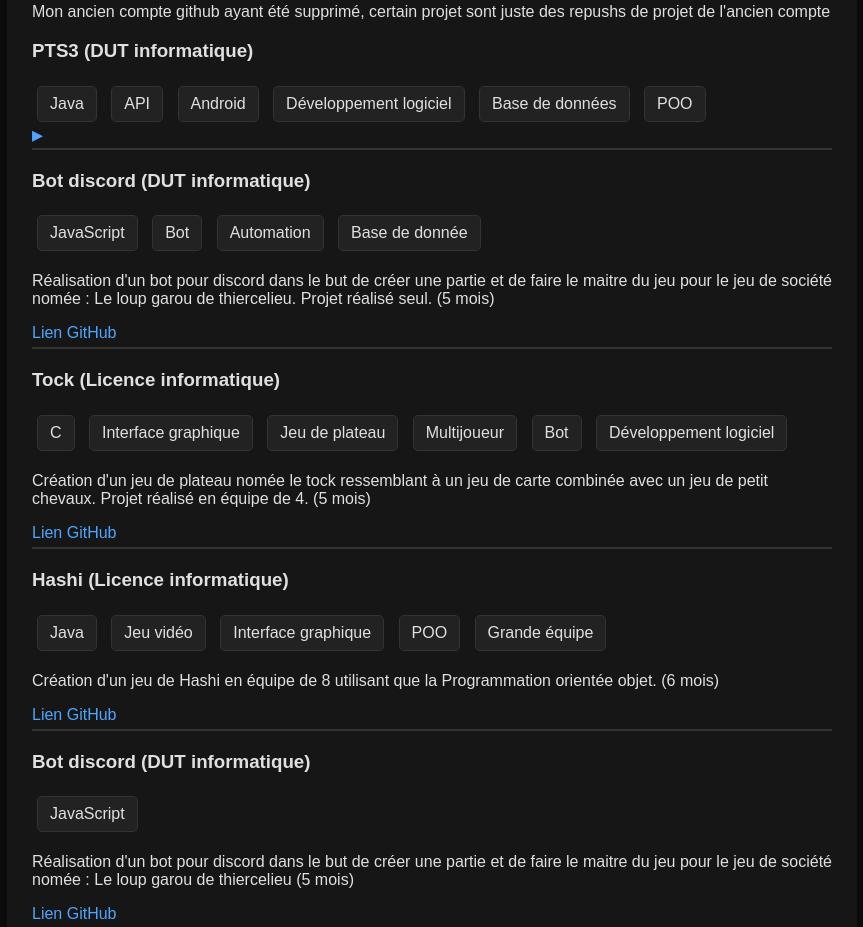
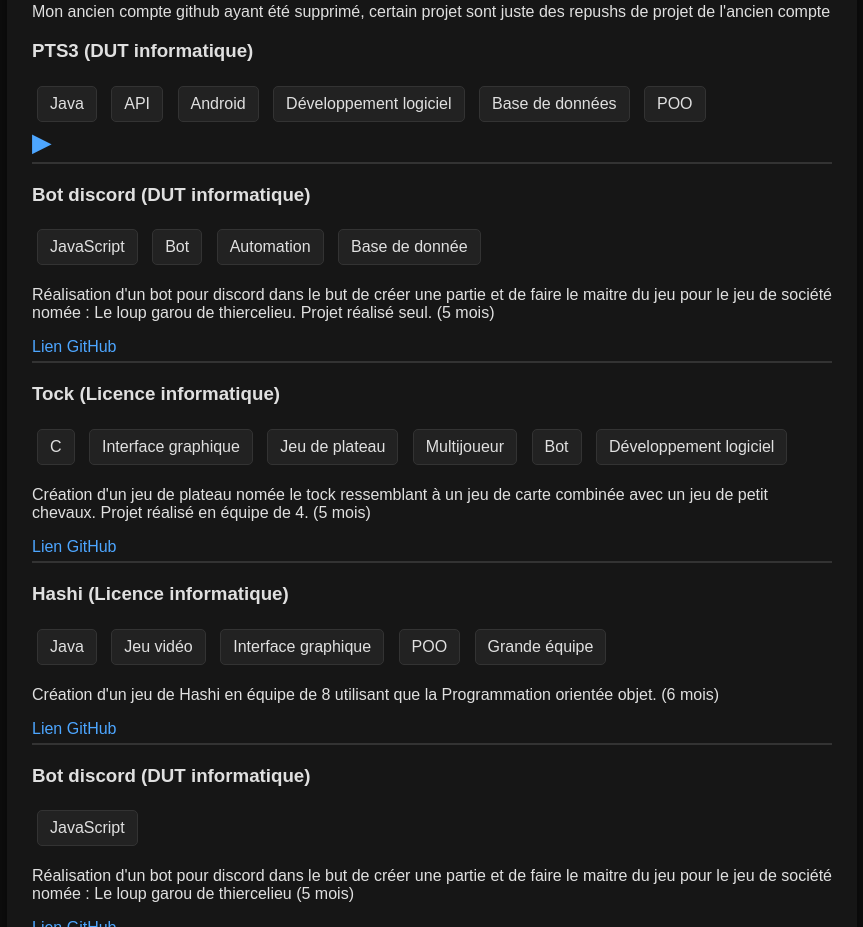
Before and after one commit to Remalia/portfolio, a plain HTML site: page index.html in a window 1280 px wide. Shown: the part 1079-2006 px from the top of the page, without its empty margins (208-1071 px from the left). Drawn offline with Linux system fonts and the light colour scheme.

Commit message:
Centrage
Increased gap between items in summary and adjusted font sizes.

```diff
--- a/index.html
+++ b/index.html
@@ -87,19 +87,22 @@
         }
 
         details summary {
-        cursor: pointer;
-        list-style: none;
-        color: #4da6ff;
-        display: flex;
-        align-items: center;
-        gap: 6px;
+            cursor: pointer;
+            list-style: none;
+            color: #4da6ff;
+            display: flex;
+            align-items: center;
+            gap: 12px;
+            font-size: 1rem;
         }
 
         /* Icône chevron */
         details summary::before {
             content: "▶";
-            font-size: 0.9rem;
+            font-size: 1.6rem;
             transition: transform 0.2s ease;
+            display: inline-block;
+            transform-origin: center;
         }
 
         /* Chevron qui tourne quand c'est ouvert */
```
